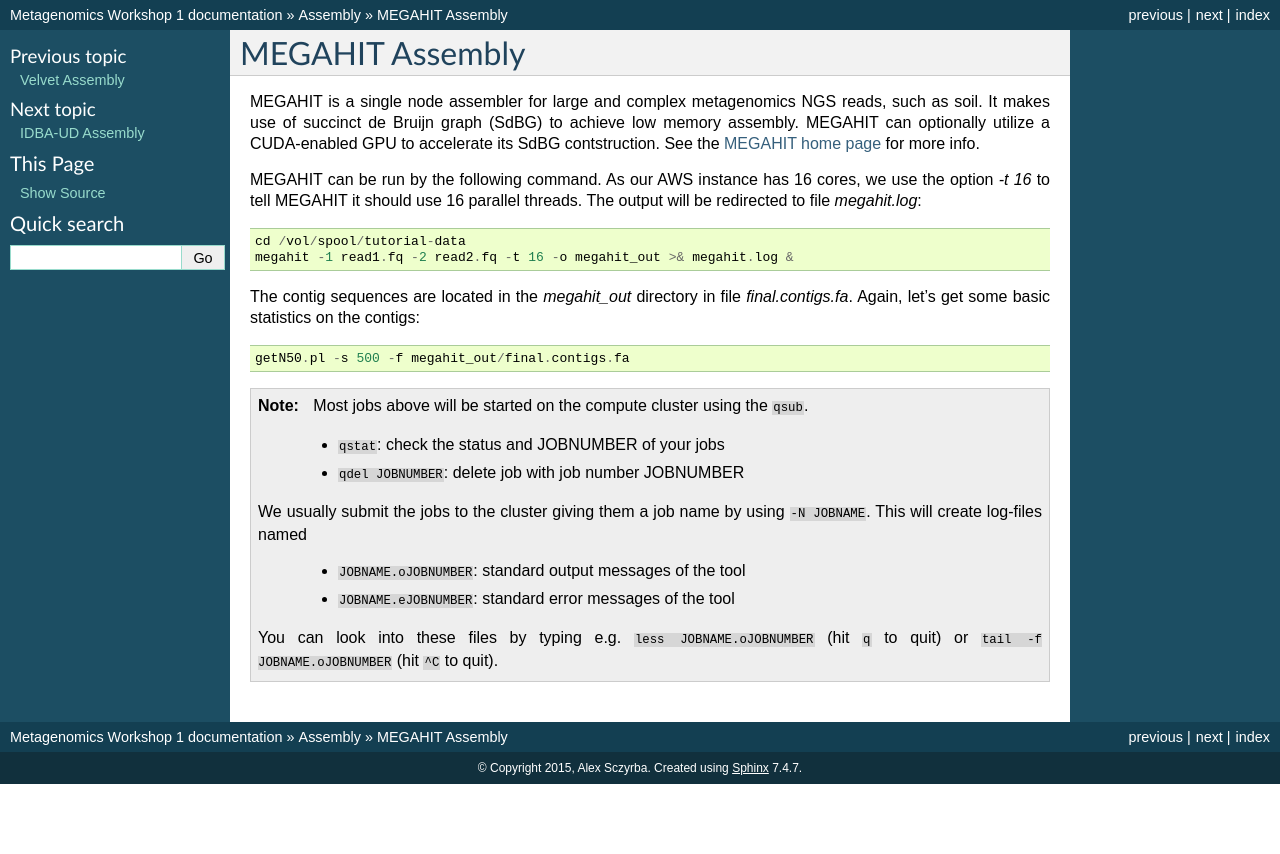
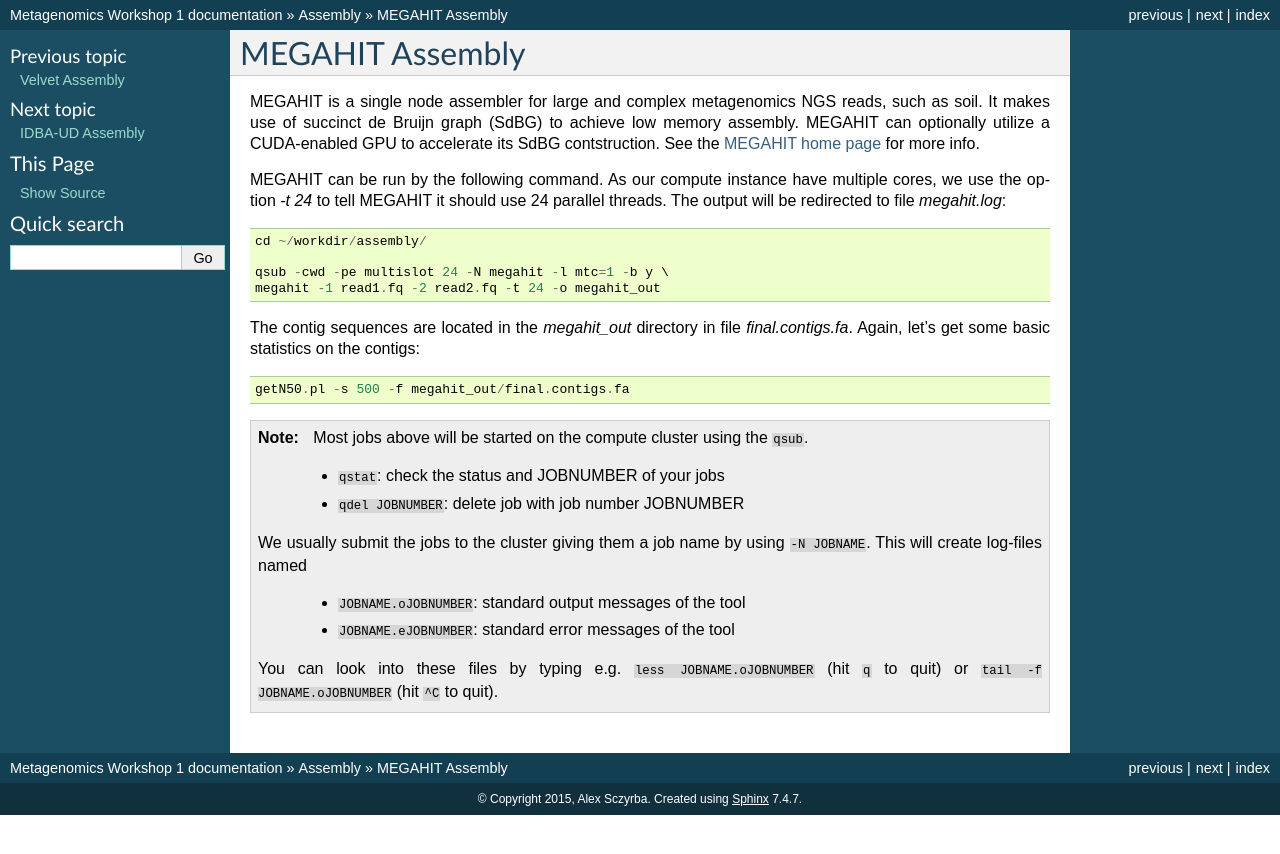
Before and after one commit to metagenomics/metagenomics-workshop, a Sphinx documentation site: the page built from docs/assembly/megahit.rst, in a window 1280 px wide. Shown: the top 854 px of the page. Built offline with Sphinx 7.4.7, drawn with Linux system fonts in a browser that asks for light colours.

Commit message:
Update megahit.rst

```diff
--- a/docs/assembly/megahit.rst
+++ b/docs/assembly/megahit.rst
@@ -3,10 +3,12 @@
 
 MEGAHIT is a single node assembler for large and complex metagenomics NGS reads, such as soil. It makes use of succinct de Bruijn graph (SdBG) to achieve low memory assembly. MEGAHIT can optionally utilize a CUDA-enabled GPU to accelerate its SdBG contstruction. See the `MEGAHIT home page <https://github.com/voutcn/megahit/>`_ for more info.
 
-MEGAHIT can be run by the following command. As our AWS instance has 16 cores, we use the option `-t 16` to tell MEGAHIT it should use 16 parallel threads. The output will be redirected to file `megahit.log`::
+MEGAHIT can be run by the following command. As our compute instance have multiple cores, we use the option `-t 24` to tell MEGAHIT it should use 24 parallel threads. The output will be redirected to file `megahit.log`::
 
-  cd /vol/spool/tutorial-data
-  megahit -1 read1.fq -2 read2.fq -t 16 -o megahit_out >& megahit.log &
+  cd ~/workdir/assembly/
+
+  qsub -cwd -pe multislot 24 -N megahit -l mtc=1 -b y \
+  megahit -1 read1.fq -2 read2.fq -t 24 -o megahit_out
 
 The contig sequences are located in the `megahit_out` directory in file `final.contigs.fa`. Again, let's get some  basic statistics on the contigs::
 
```
